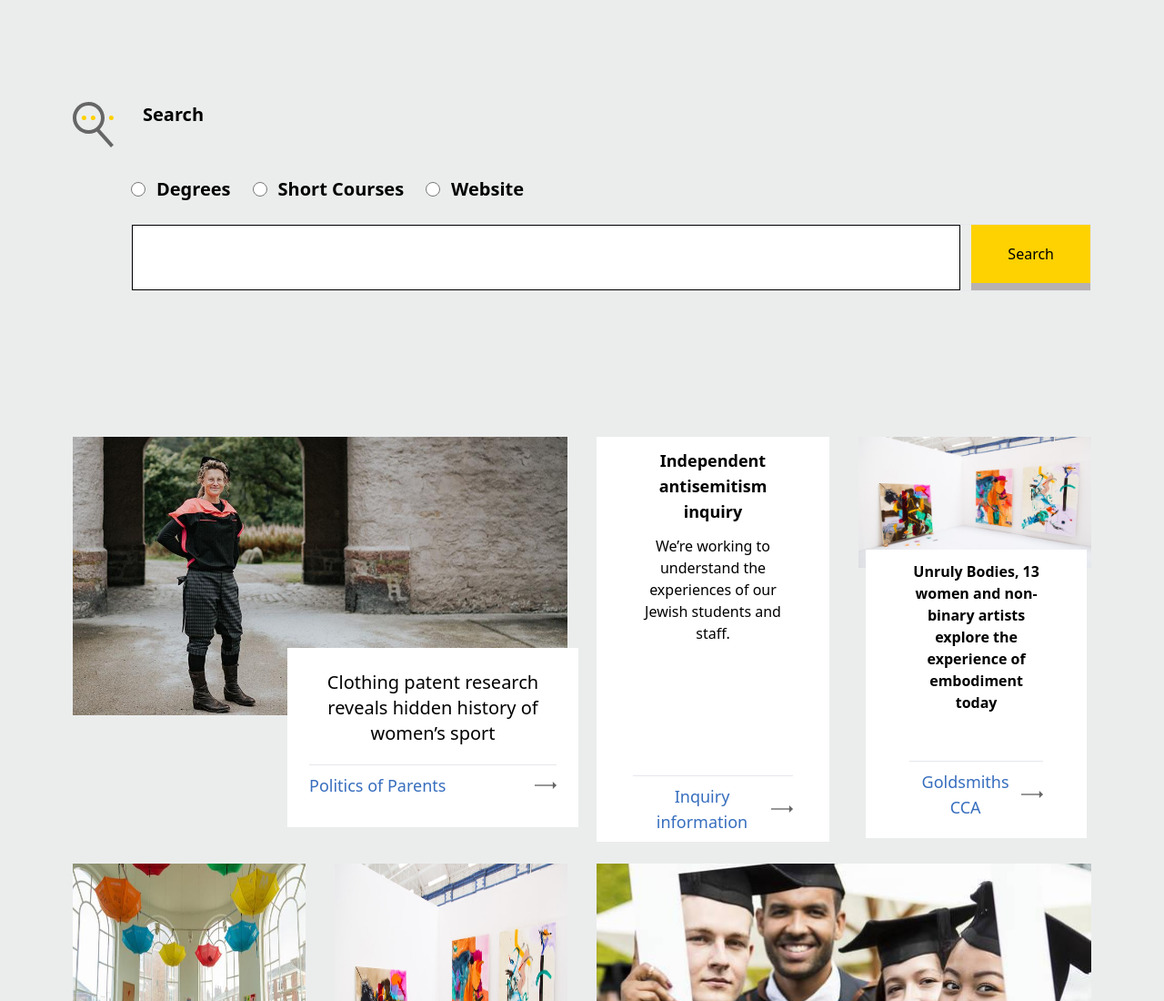
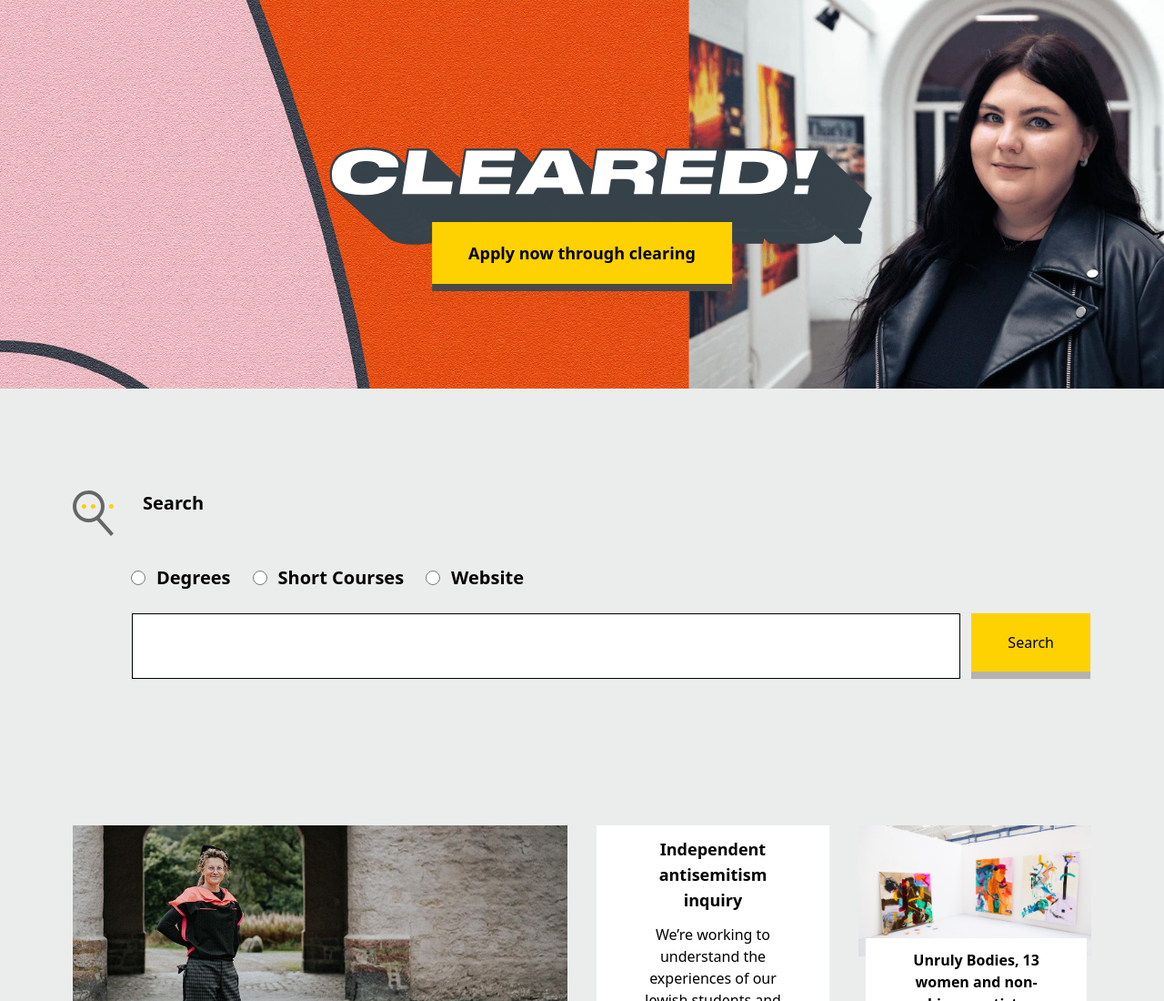
Before and after one commit to gasangw/Clone-challenge, a website built with Vite: page index.html in a window 1280 px wide. Shown: the top 1100 px of the page at 91% size. Built offline with nearby package versions, Linux system fonts and the light colour scheme.

Commit message:
Complete the home page

```diff
--- a/CSS/styles.css
+++ b/CSS/styles.css
@@ -1,3 +1,7 @@
 @tailwind base;
 @tailwind components;
+
+.btn {
+    @apply py-5 px-10 font-sans text-lg font-semibold bg-[#fed100] border-b-8 border-[#4a4848] absolute top-[95%] lg:top-[66%] left-1/2 -translate-x-1/2 -translate-y-1/2 w-[80%] md:w-fit
+}
 @tailwind utilities;
--- a/index.html
+++ b/index.html
@@ -9,6 +9,12 @@
 <body>
     <header></header>
     <main>
+        <!-- first section befor the nav -->
+        <section class="relative flex flex-col justify-center items-center">
+            <img src="Images/clearing-homepage-1-compressed.jpeg" alt="home page" />
+            <img src="Images/CLEARED[79] (1).svg" alt="cleared" class="absolute top-[60%] md:top-1/2 left-1/2 -translate-x-1/2 -translate-y-1/2"/>
+            <button class="btn">Apply now through clearing</button>
+        </section>
         <!-- section of search bar -->
         <section class="bg-[#ebeded] py-20">
             <div class="container">
```
Also changed, not shown: Images/CLEARED[79] (1).svg (added).
